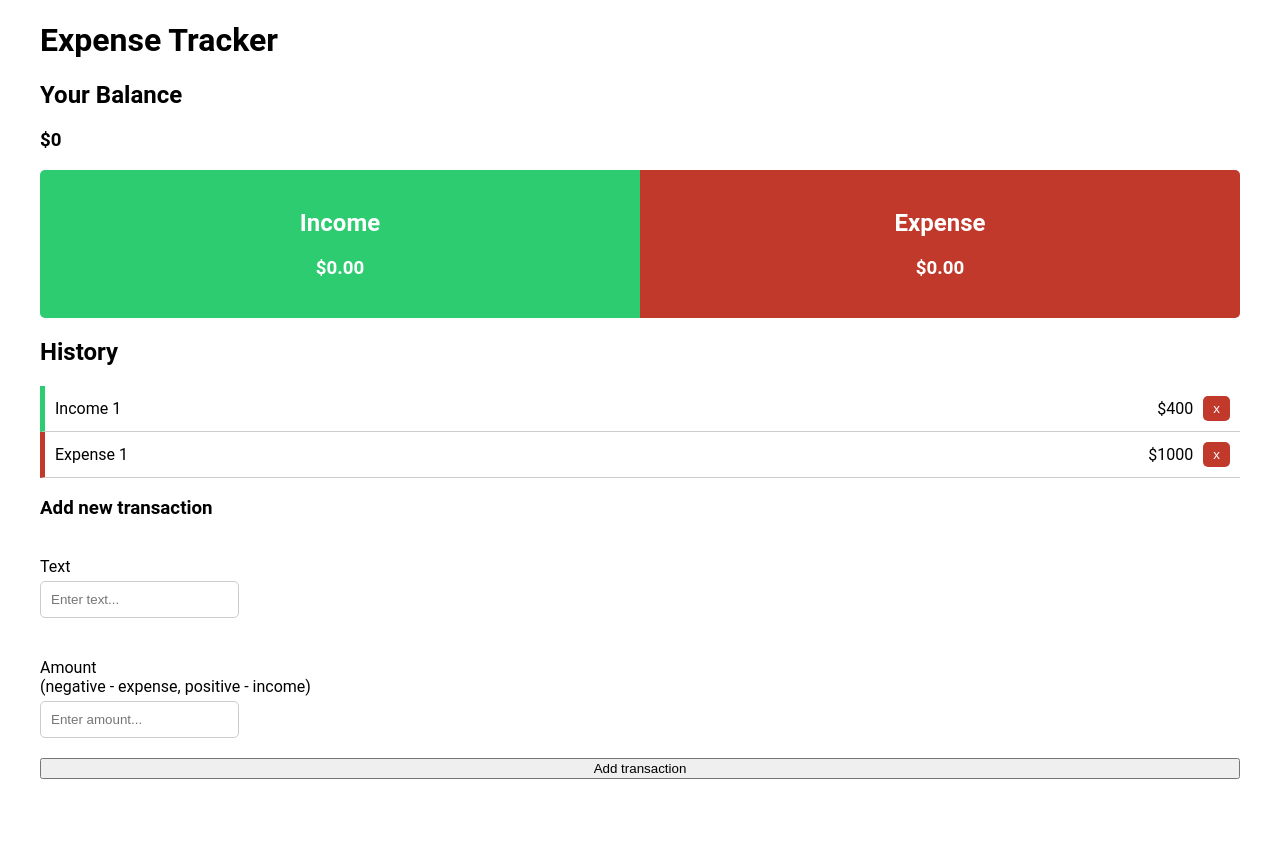
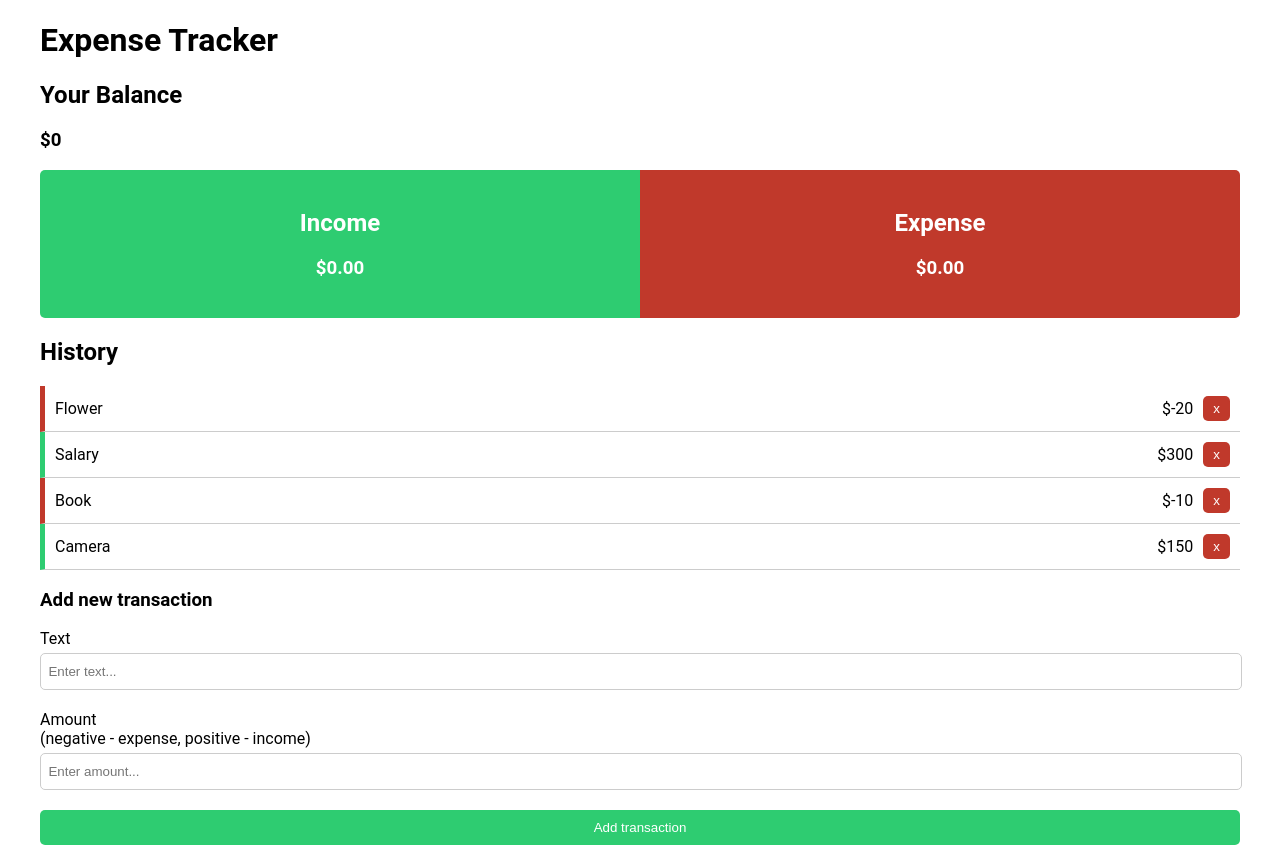
Before and after one commit to nazimbo/expense-tracker-vue, a Vue app: page / in a window 1280 px wide. Before the commit the page ends 800 px from the top, so only its background shows below. Built offline with nearby package versions, Linux system fonts and the light colour scheme.

Commit message:
Refactor form layout and add dynamic transaction list

```diff
--- a/src/components/AddTransaction.vue
+++ b/src/components/AddTransaction.vue
@@ -6,14 +6,14 @@
     <form>
       <div class="form-control">
         <label for="text">Text</label>
-        <input type="text" id="text" placeholder="Enter text..." />
+        <input type="text" id="text" placeholder="  Enter text..." />
       </div>
       <div class="form-control">
         <label for="amount"
           >Amount <br />
           (negative - expense, positive - income)</label
         >
-        <input type="number" id="amount" placeholder="Enter amount..." />
+        <input type="number" id="amount" placeholder="  Enter amount..." />
       </div>
       <button class="btn">Add transaction</button>
     </form>
@@ -22,23 +22,33 @@
 
 <style scoped>
 .form-control {
-  margin: 20px 0;
+  margin-bottom: 20px;
 }
 
-label {
+.form-control label {
   display: block;
   margin-bottom: 5px;
 }
 
-input {
-  padding: 10px;
+.form-control input {
+  width: 100%;
   border-radius: 5px;
+  padding: 10px 0;
   border: 1px solid #ccc;
-  outline: none;
 }
 
-form {
-  display: flex;
-  flex-direction: column;
+.btn {
+  display: block;
+  width: 100%;
+  padding: 10px;
+  border: none;
+  border-radius: 5px;
+  color: white;
+  cursor: pointer;
+  background-color: #2ecc71;
+}
+
+.btn:hover {
+  background-color: #27ae60;
 }
 </style>
--- a/src/components/History.vue
+++ b/src/components/History.vue
@@ -1,15 +1,32 @@
+<script setup>
+import { ref } from "vue";
+
+const transactions = ref([
+  { id: 1, text: "Flower", amount: -20 },
+  { id: 2, text: "Salary", amount: 300 },
+  { id: 3, text: "Book", amount: -10 },
+  { id: 4, text: "Camera", amount: 150 },
+]);
+</script>
+
 <template>
   <div>
     <h2>History</h2>
     <ul>
-      <li class="plus">
+      <li v-for="transaction in transactions" :key="transaction.id" :class="transaction.amount < 0 ? 'minus' : 'plus'">
+        <div>
+          {{ transaction.text }} <span>${{ transaction.amount }}</span>
+        </div>
+        <button class="delete-btn">x</button>
+      </li>
+      <!-- <li class="plus">
         <div>Income 1 <span>$400</span></div>
         <button class="delete-btn">x</button>
       </li>
       <li class="minus">
         <div>Expense 1 <span>$1000</span></div>
         <button class="delete-btn">x</button>
-      </li>
+      </li> -->
     </ul>
   </div>
 </template>
```
